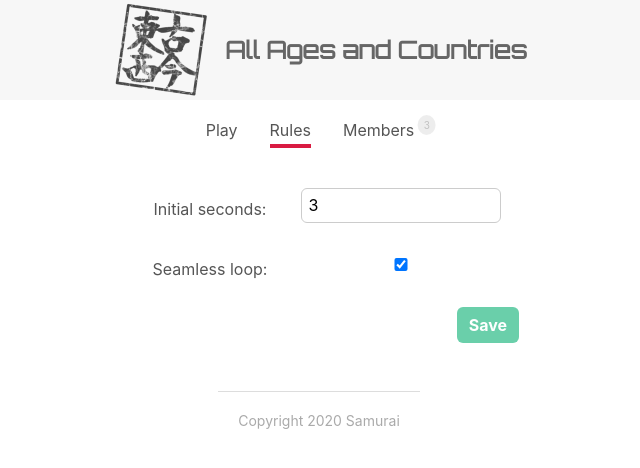
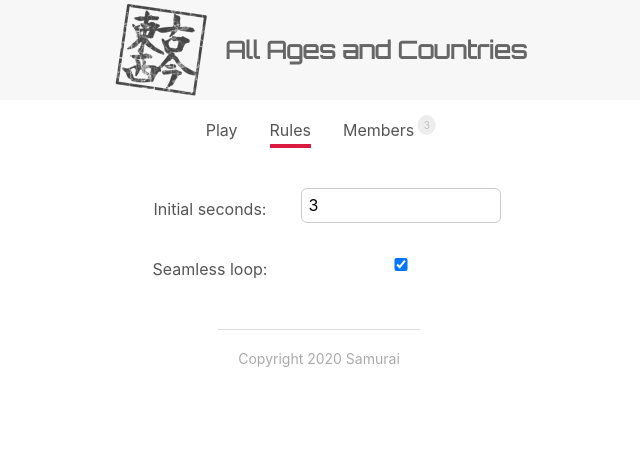
Before and after one commit to compranata/svelte-countdown, a Svelte app: page / in a window 1280 px wide. Both pictures are taken after a click on the element "Rules". Shown: the top 468 px of the page, without its empty margins (321-961 px from the left). Built offline with nearby package versions, Linux system fonts and the light colour scheme.

Commit message:
auto-save implemented

```diff
--- a/src/components/Setup/index.svelte
+++ b/src/components/Setup/index.svelte
@@ -6,7 +6,7 @@
   let errors = { initCount: '' };
   let valid = false;
 
-  const submitHandler = () => {
+  const handleChange = () => {
     valid = true;
 
     if (isNaN(fields.initCount)) {
@@ -25,8 +25,7 @@
 
 </script>
 
-<form name="config" on:submit|preventDefault={submitHandler}>
-
+<form name="config" on:change={handleChange}>
   <div class="form-field">
     <label for="sec">Initial seconds:</label>
     <input type="number" id="sec" placeholder="Set an initial count" bind:value={fields.initCount} />
@@ -35,9 +34,6 @@
   <div class="form-field">
     <label for="seamless">Seamless loop:</label>
     <input type="checkbox" id="seamless" bind:checked={fields.loop} />
-  </div>
-  <div class="form-ctrl">
-    <Button type="secondary" flat="true">Save</Button>
   </div>
 </form>
 
```
